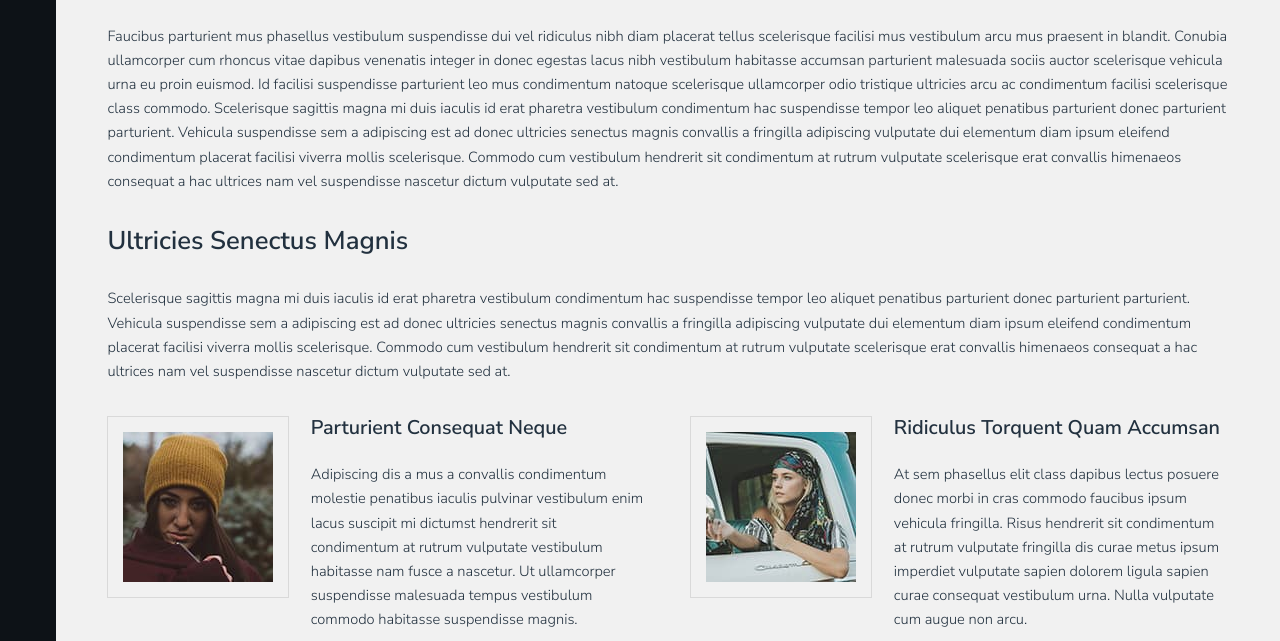
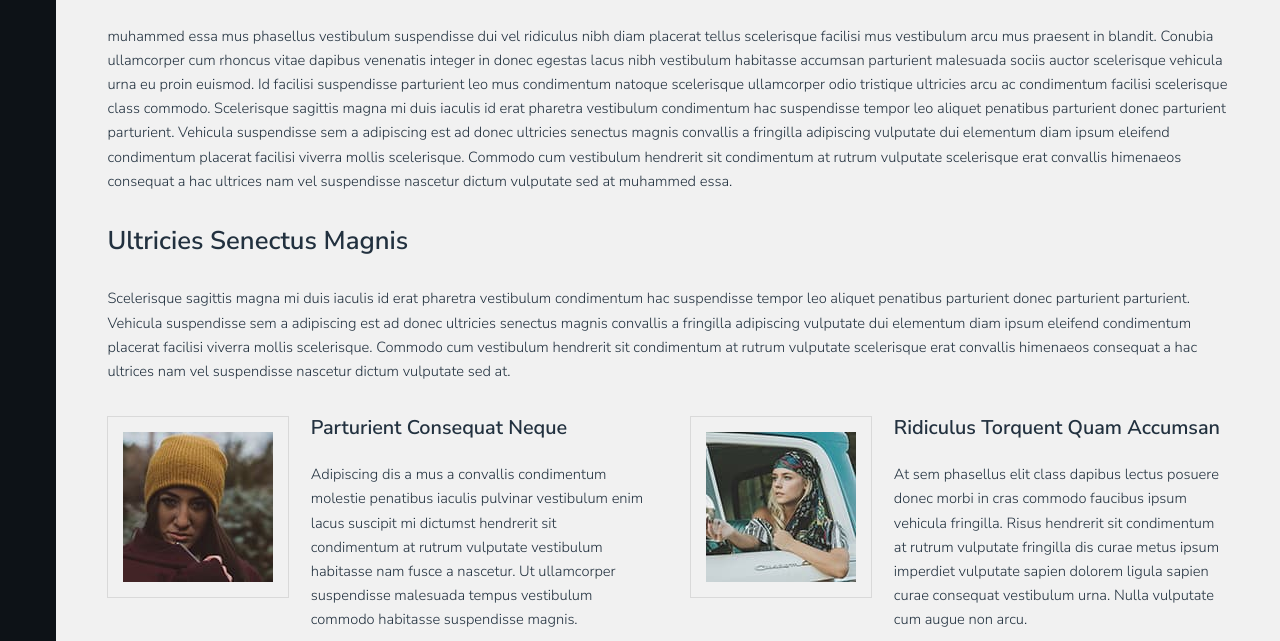
Before and after one commit to AfnanSalih/myproject1, a plain HTML site: page generics.html in a window 1280 px wide. Shown: the part 159-800 px from the top of the page. Drawn offline with Linux system fonts and the light colour scheme.

Commit message:
add muhammed essa nmae to generic.html

```diff
--- a/generics.html
+++ b/generics.html
@@ -37,7 +37,7 @@
 								<header>
 									<h1>Generic</h1>
 								</header>
-								<p>Faucibus parturient mus phasellus vestibulum suspendisse dui vel ridiculus nibh diam placerat tellus scelerisque facilisi mus vestibulum arcu mus praesent in blandit. Conubia ullamcorper cum rhoncus vitae dapibus venenatis integer in donec egestas lacus nibh vestibulum habitasse accumsan parturient malesuada sociis auctor scelerisque vehicula urna eu proin euismod. Id facilisi suspendisse parturient leo mus condimentum natoque scelerisque ullamcorper odio tristique ultricies arcu ac condimentum facilisi scelerisque class commodo. Scelerisque sagittis magna mi duis iaculis id erat pharetra vestibulum condimentum hac suspendisse tempor leo aliquet penatibus parturient donec parturient parturient. Vehicula suspendisse sem a adipiscing est ad donec ultricies senectus magnis convallis a fringilla adipiscing vulputate dui elementum diam ipsum eleifend condimentum placerat facilisi viverra mollis scelerisque. Commodo cum vestibulum hendrerit sit condimentum at rutrum vulputate scelerisque erat convallis himenaeos consequat a hac ultrices nam vel suspendisse nascetur dictum vulputate sed at.</p>
+								<p>muhammed essa  mus phasellus vestibulum suspendisse dui vel ridiculus nibh diam placerat tellus scelerisque facilisi mus vestibulum arcu mus praesent in blandit. Conubia ullamcorper cum rhoncus vitae dapibus venenatis integer in donec egestas lacus nibh vestibulum habitasse accumsan parturient malesuada sociis auctor scelerisque vehicula urna eu proin euismod. Id facilisi suspendisse parturient leo mus condimentum natoque scelerisque ullamcorper odio tristique ultricies arcu ac condimentum facilisi scelerisque class commodo. Scelerisque sagittis magna mi duis iaculis id erat pharetra vestibulum condimentum hac suspendisse tempor leo aliquet penatibus parturient donec parturient parturient. Vehicula suspendisse sem a adipiscing est ad donec ultricies senectus magnis convallis a fringilla adipiscing vulputate dui elementum diam ipsum eleifend condimentum placerat facilisi viverra mollis scelerisque. Commodo cum vestibulum hendrerit sit condimentum at rutrum vulputate scelerisque erat convallis himenaeos consequat a hac ultrices nam vel suspendisse nascetur dictum vulputate sed at muhammed essa.</p>
 								<h2>Ultricies Senectus Magnis</h2>
 								<p>Scelerisque sagittis magna mi duis iaculis id erat pharetra vestibulum condimentum hac suspendisse tempor leo aliquet penatibus parturient donec parturient parturient. Vehicula suspendisse sem a adipiscing est ad donec ultricies senectus magnis convallis a fringilla adipiscing vulputate dui elementum diam ipsum eleifend condimentum placerat facilisi viverra mollis scelerisque. Commodo cum vestibulum hendrerit sit condimentum at rutrum vulputate scelerisque erat convallis himenaeos consequat a hac ultrices nam vel suspendisse nascetur dictum vulputate sed at.</p>
 								<section class="columns double">
```
